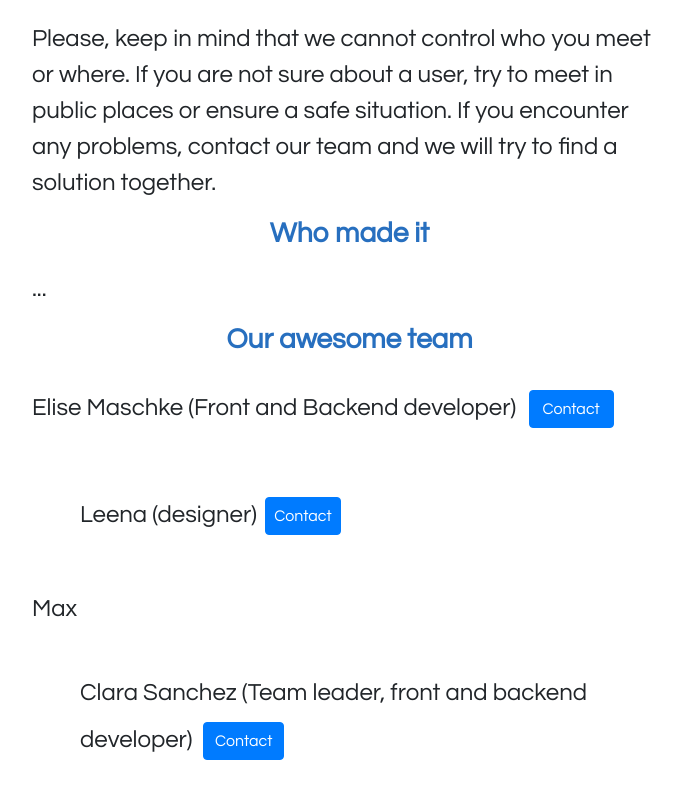
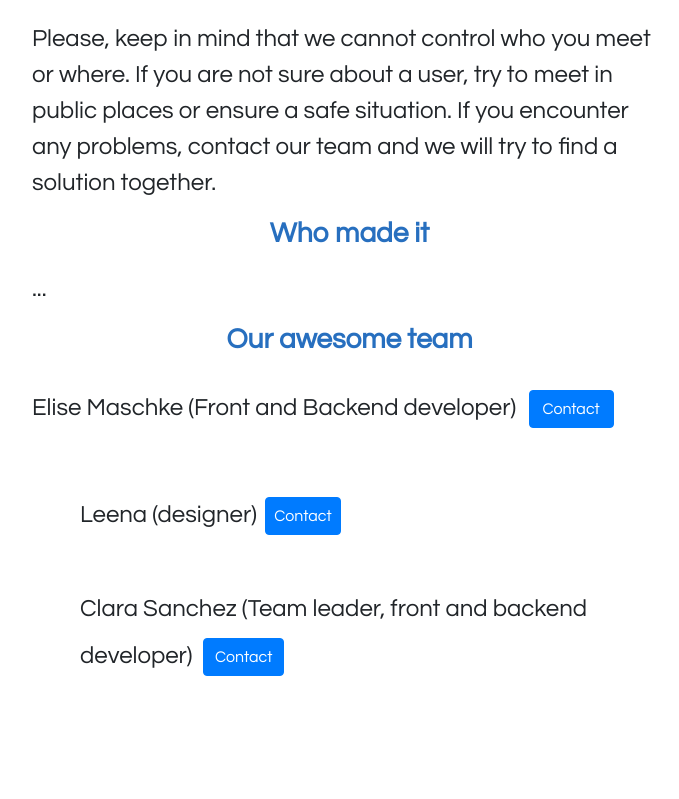
Before and after one commit to Klarala13/collectivity, a React (Create React App) app in the folder frontend/: page /about in a window 1280 px wide. Shown: the part 1322-2121 px from the top of the page, without its empty margins (338-1017 px from the left). Built offline with nearby package versions, Linux system fonts and the light colour scheme.

Commit message:
corrected security

```diff
--- a/frontend/src/components/About.jsx
+++ b/frontend/src/components/About.jsx
@@ -111,6 +111,7 @@ class About extends React.Component {
                   className="btn btn-outline-primary"
                   alt="donate money"
                   target="_blank"
+                  rel="noopener noreferrer"
                 >
                   Donate
                 </a>
@@ -141,6 +142,7 @@ class About extends React.Component {
                     href="https://elisemaschke.de/"
                     alt="Portfolio"
                     target="_blank"
+                    rel="noopener noreferrer"
                   >
                     Contact
                   </a>
@@ -155,17 +157,13 @@ class About extends React.Component {
                     href=""
                     alt="Portfolio"
                     target="_blank"
+                    rel="noopener noreferrer"
                   >
                     Contact
                   </a>
                 </p>
               </div>
               <div>
-                <p>
-                  {" "}
-                  Max
-                  <a />
-                </p>
               </div>
               <div>
                 <p className="card-text m-5">
@@ -176,6 +174,7 @@ class About extends React.Component {
                     href="https://clarasanchez.de/"
                     alt="Portfolio"
                     target="_blank"
+                    rel="noopener noreferrer"
                   >
                     Contact
                   </a>
```
